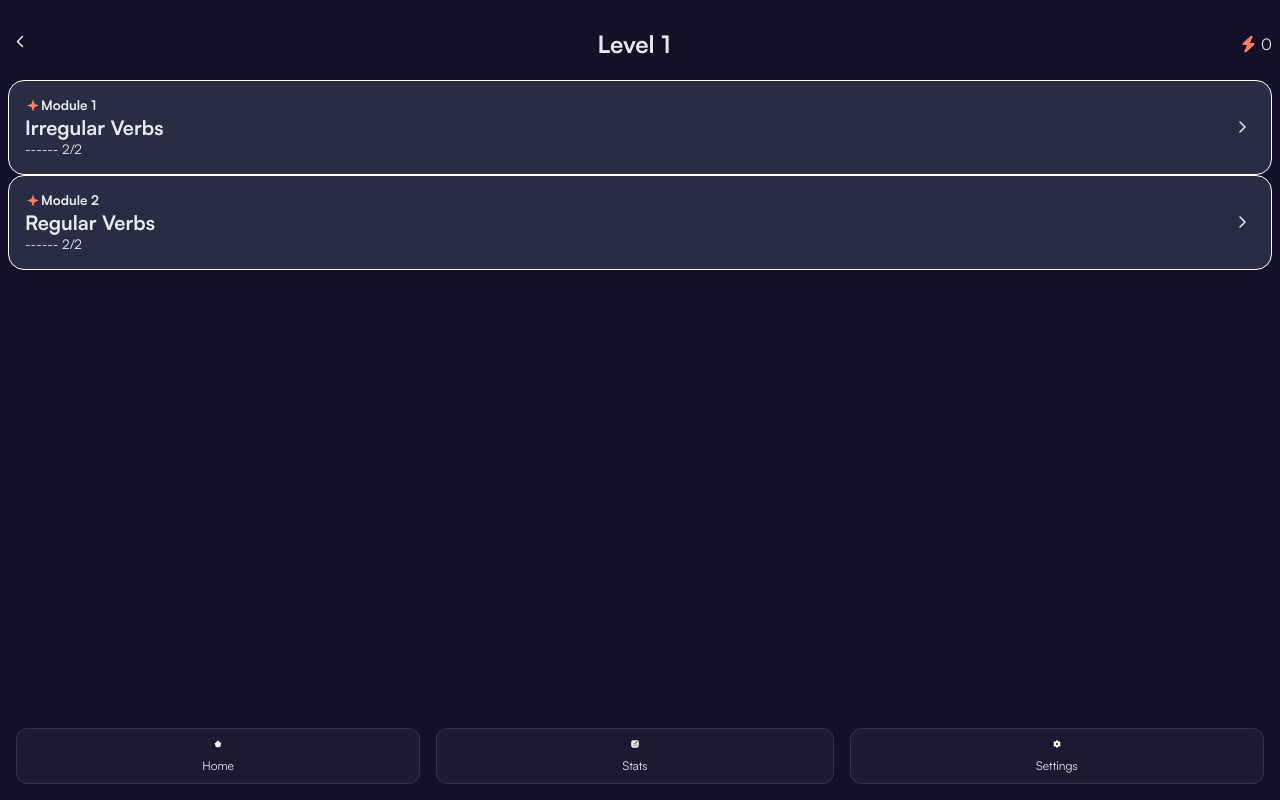
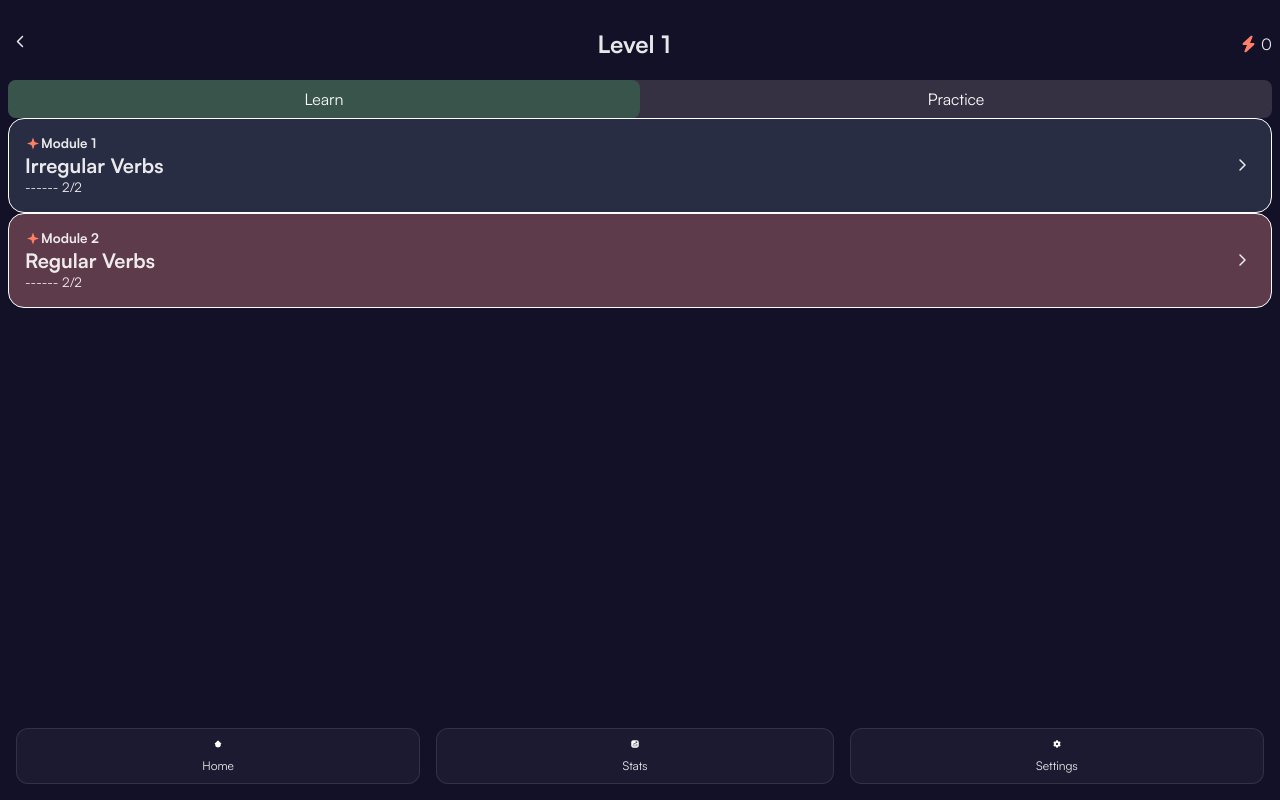
Before and after one commit to mjansons/latvian-language-learning-app, a Vue app: page /level-1 in a window 1280 px wide. Built offline with nearby package versions, Linux system fonts and the light colour scheme.

Commit message:
feat: disabled state for unfinished lessons/ MVP ready to style

```diff
--- a/src/components/LessonButton.vue
+++ b/src/components/LessonButton.vue
@@ -1,21 +1,33 @@
 <script setup lang="ts">
 import useViewStore from '@/stores/ViewStore'
+import useTestStore from '@/stores/TestStore'
 
 interface Props {
     lessonHeader: string
     lessonName: string
     lessonInfo: string
     path: string
+    disabledPath?: string
 }
 
 const props = defineProps<Props>()
 
+const testStore = useTestStore()
 const viewStore = useViewStore()
+
+function getValueByPath(obj: Record<string, any>, path: string): any {
+    return path.split('.').reduce((o, p) => (o || {})[p], obj)
+}
 </script>
 
 <template>
     <RouterLink :to="{ name: props.path }" tabindex="-1">
-        <button type="button" class="btn-2" @click="viewStore.mainNavVisible = false">
+        <button
+            type="button"
+            class="btn-2"
+            @click="viewStore.mainNavVisible = false"
+            :disabled="!!(props.disabledPath && getValueByPath(testStore, props.disabledPath) === false)"
+        >
             <div class="info-container">
                 <div class="button-header">
                     <img src="@/assets/icons/star.svg" alt="introduction to verbs" />
@@ -41,6 +53,10 @@ button {
     border: 0.5px solid rgb(255, 255, 255);
 }
 
+button:disabled{
+    background-color: rgba(226, 133, 133, 0.362);
+}
+
 .info-container {
     display: flex;
     flex-direction: column;
--- a/src/components/SectionButton.vue
+++ b/src/components/SectionButton.vue
@@ -1,16 +1,29 @@
 <script setup lang="ts">
+import useTestStore from '@/stores/TestStore'
+
 interface Props {
     sectionHeader: string
     sectionName: string
     path: string
+    disabledPath?: string
 }
 
+const testStore = useTestStore()
+
 const props = defineProps<Props>()
+
+function getValueByPath(obj: Record<string, any>, path: string): any {
+    return path.split('.').reduce((o, p) => (o || {})[p], obj)
+}
 </script>
 
 <template>
     <RouterLink :to="{ name: props.path }" tabindex="-1">
-        <button type="button" class="btn-2">
+        <button
+            type="button"
+            class="btn-2"
+            :disabled="!!(props.disabledPath && getValueByPath(testStore, props.disabledPath) === false)"
+        >
             <div class="info-container">
                 <div class="button-header">
                     <img src="@/assets/icons/star.svg" alt="introduction to verbs" />
@@ -36,6 +49,10 @@ button {
     border: 0.5px solid rgb(255, 255, 255);
 }
 
+button:disabled{
+    background-color: rgba(226, 133, 133, 0.362);
+}
+
 .info-container {
     display: flex;
     flex-direction: column;
--- a/src/views/HomeView/HomeView.vue
+++ b/src/views/HomeView/HomeView.vue
@@ -22,11 +22,13 @@ const testStore = useTestStore()
             sectionHeader="Level 2"
             sectionName="Nouns and Articles"
             path="level-2"
+            disabledPath="testResults.tests.level-1.completed"
         ></SectionButton>
         <SectionButton
             sectionHeader="Level 3"
             sectionName="Pronouns and Determiners"
             path="level-3"
+            disabledPath="testResults.tests.level-2.completed"
         ></SectionButton>
     </nav>
 </template>
--- a/src/views/HomeView/LVL1/LVL1.vue
+++ b/src/views/HomeView/LVL1/LVL1.vue
@@ -1,8 +1,13 @@
 <script setup lang="ts">
+import { ref } from 'vue'
+import type { Ref } from 'vue'
 import SectionButton from '@/components/SectionButton.vue'
+import LessonButton from '@/components/LessonButton.vue'
 import useTestStore from '@/stores/TestStore'
 
 const testStore = useTestStore()
+
+const practiceView: Ref<boolean> = ref(false)
 </script>
 <template>
     <nav>
@@ -16,6 +21,13 @@ const testStore = useTestStore()
                 <div>{{ testStore.testResults.streak }}</div>
             </div>
         </header>
+        <label class="toggle">
+            <input type="checkbox" v-model="practiceView" />
+            <span class="slider"></span>
+            <span class="label-left">Learn</span>
+            <span class="label-right">Practice</span>
+        </label>
+        <div v-if="!practiceView" class="module-nav">
             <SectionButton
                 sectionHeader="Module 1"
                 sectionName="Irregular Verbs"
@@ -25,7 +37,32 @@ const testStore = useTestStore()
                 sectionHeader="Module 2"
                 sectionName="Regular Verbs"
                 path="module-2"
+                disabledPath="testResults.tests.level-1.modules.module-1.completed"
             ></SectionButton>
+        </div>
+        <div v-if="practiceView" class="module-nav">
+            <LessonButton
+                lessonHeader="Test"
+                lessonName="Test - Present"
+                lessonInfo="Test on irregular verbs in Present tense"
+                path="test-present"
+                disabledPath="testResults.tests.level-1.modules.module-1.lessons.irregular-verbs-present.completed"
+            ></LessonButton>
+            <LessonButton
+                lessonHeader="Test"
+                lessonName="Test - Past"
+                lessonInfo="Test on irregular verbs in Past tense"
+                path="test-past"
+                disabledPath="testResults.tests.level-1.modules.module-1.lessons.irregular-verbs-past.completed"
+            ></LessonButton>
+            <LessonButton
+                lessonHeader="Test"
+                lessonName="Test - Future"
+                lessonInfo="Test on irregular verbs in Future tense"
+                path="test-future"
+                disabledPath="testResults.tests.level-1.modules.module-1.lessons.irregular-verbs-future.completed"
+            ></LessonButton>
+        </div>
     </nav>
 </template>
 
@@ -34,4 +71,50 @@ nav {
     display: flex;
     flex-direction: column;
 }
+.toggle {
+    cursor: pointer;
+    position: relative;
+    display: flex;
+    flex-wrap: nowrap;
+    align-items: center;
+    background-color: #353142;
+    border-radius: 8px;
+}
+
+.toggle input {
+    display: none;
+}
+
+.slider {
+    position: absolute;
+    width: 50%;
+    height: 100%;
+    transition: transform 0.5s ease-in-out;
+}
+
+.slider:before {
+    border-radius: 8px;
+    content: '';
+    position: absolute;
+    top: 0;
+    left: 0;
+    width: 100%;
+    height: 100%;
+    background-color: rgb(57, 84, 74);
+}
+
+.toggle input:checked + .slider {
+    transform: translateX(100%);
+}
+
+.label-left,
+.label-right {
+    margin: 8px;
+    display: flex;
+    justify-content: space-around;
+    align-items: center;
+    color: rgb(251, 251, 251);
+    width: 50%;
+    z-index: 2;
+}
 </style>
--- a/src/views/HomeView/LVL1/MOD1/MOD1.vue
+++ b/src/views/HomeView/LVL1/MOD1/MOD1.vue
@@ -50,36 +50,42 @@ const practiceView: Ref<boolean> = ref(false)
                 lessonName="Irregular verbs - Present"
                 lessonInfo="Irregular verbs in present tense"
                 path="irregular-verbs-present"
+                disabledPath="testResults.tests.level-1.modules.module-1.lessons.introduction-to-verbs.completed"
             ></LessonButton>
             <LessonButton
-                lessonHeader="Test 1"
+                lessonHeader="Test"
                 lessonName="Test - Present"
                 lessonInfo="Test on irregular verbs in Present tense"
                 path="test-present"
+                disabledPath="testResults.tests.level-1.modules.module-1.lessons.irregular-verbs-present.completed"
             ></LessonButton>
             <LessonButton
                 lessonHeader="Lesson 2"
                 lessonName="Irregular verbs - Past"
                 lessonInfo="Irregular verbs in Past tense"
                 path="irregular-verbs-past"
+                disabledPath="testResults.tests.level-1.modules.module-1.lessons.test-present.completed"
             ></LessonButton>
             <LessonButton
-                lessonHeader="Test 2"
+                lessonHeader="Test"
                 lessonName="Test - Past"
                 lessonInfo="Test on irregular verbs in Past tense"
                 path="test-past"
+                disabledPath="testResults.tests.level-1.modules.module-1.lessons.irregular-verbs-past.completed"
             ></LessonButton>
             <LessonButton
                 lessonHeader="Lesson 3"
                 lessonName="Irregular verbs - Future"
                 lessonInfo="Irregular verbs in Future tense"
                 path="irregular-verbs-future"
+                disabledPath="testResults.tests.level-1.modules.module-1.lessons.test-past.completed"
             ></LessonButton>
             <LessonButton
-                lessonHeader="Test 3"
+                lessonHeader="Test"
                 lessonName="Test - Future"
                 lessonInfo="Test on irregular verbs in Future tense"
                 path="test-future"
+                disabledPath="testResults.tests.level-1.modules.module-1.lessons.irregular-verbs-future.completed"
             ></LessonButton>
         </nav>
         <nav class="module-nav" v-if="practiceView">
@@ -88,18 +94,21 @@ const practiceView: Ref<boolean> = ref(false)
                 lessonName="Test - Present"
                 lessonInfo="Test on irregular verbs in Present tense"
                 path="test-present"
+                disabledPath="testResults.tests.level-1.modules.module-1.lessons.irregular-verbs-present.completed"
             ></LessonButton>
             <LessonButton
-                lessonHeader="Test 2"
+                lessonHeader="Test"
                 lessonName="Test - Past"
                 lessonInfo="Test on irregular verbs in Past tense"
                 path="test-past"
+                disabledPath="testResults.tests.level-1.modules.module-1.lessons.irregular-verbs-past.completed"
             ></LessonButton>
             <LessonButton
-                lessonHeader="Test 3"
+                lessonHeader="Test"
                 lessonName="Test - Future"
                 lessonInfo="Test on irregular verbs in Future tense"
                 path="test-future"
+                disabledPath="testResults.tests.level-1.modules.module-1.lessons.irregular-verbs-future.completed"
             ></LessonButton>
         </nav>
     </div>
```
Lines whose indentation alone changed are shown as unchanged.
